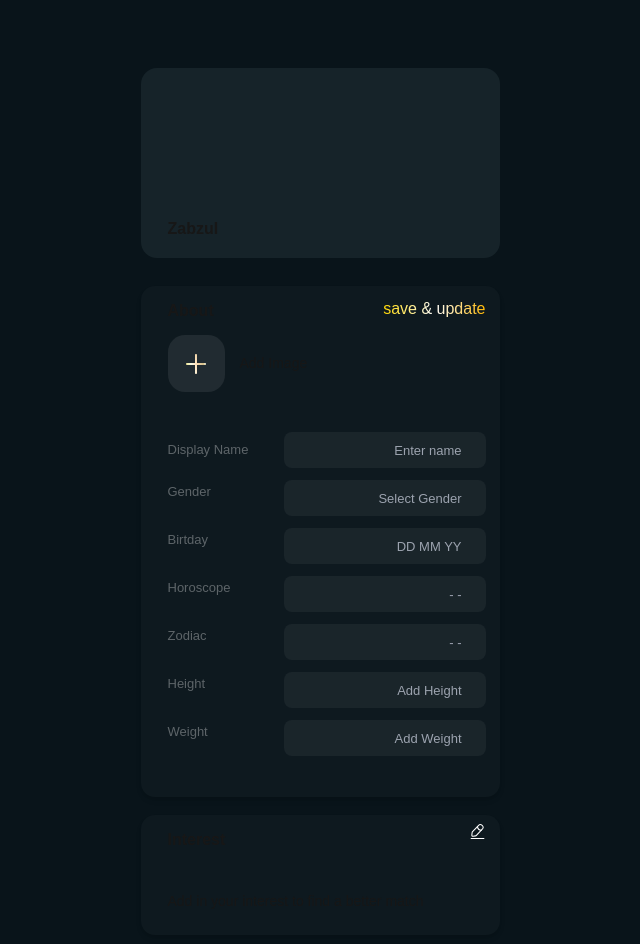
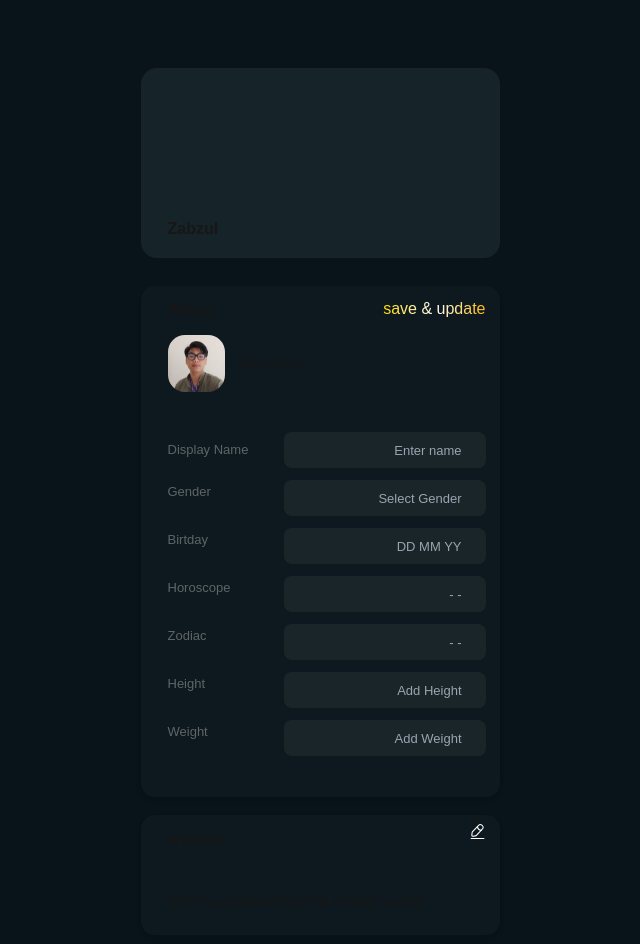
Before and after one commit to zabzuls/project-web-app, a Next.js app: page /about in a window 1280 px wide. Shown: the top 944 px of the page, without its empty margins (320-960 px from the left). Built offline with nearby package versions, Linux system fonts and the light colour scheme.

Commit message:
[epdate] add image profile

```diff
--- a/src/components/AboutPage/AboutPage.tsx
+++ b/src/components/AboutPage/AboutPage.tsx
@@ -1,12 +1,24 @@
-import React from "react";
+"use client"
+import React, { useEffect, useState } from "react";
 import ButtonBack from "../fragments/button/ButtonBack";
 import Link from "next/link";
 import ButtonEdit from "../fragments/button/ButtonEdit";
 import ButtonPlus from "../fragments/button/ButtonPlus";
+import Image from "next/image";
 export default function AboutPage() {
+  // const urlImage = "";
+  const urlImage = "/assets/zabzul-supratman.jpeg";
+  const [isImage, setImage] = useState<string | null>(null);
+  useEffect(() => {
+    if (urlImage) {
+      setImage(urlImage);
+    } else if (!urlImage) {
+      setImage(null);
+    }
+  }, []);
   return (
     <div className="h-max-screen w-screen  bg-[#09141A] lg:items-center">
-      <ButtonBack />
+      <ButtonBack path="/profile"/>
       <div className="flex flex-col items-center">
         <div className="flex flex-col justify-end bg-[#162329] w-[359px] h-[190px] mt-[68px] rounded-[16px] mb-[28px]">
           <h1 className="text-[16px] pl-[27px] mb-[17px] font-bold">Zabzul</h1>
@@ -21,8 +33,17 @@ export default function AboutPage() {
             </button>
           </div>
           <div className="flex items-center space-x-[15px] pb-[28px]">
-            <div className="flex justify-center items-center bg-[#FFFFFF14] w-[57px] h-[57px] rounded-[17px]">
-              <ButtonPlus/>
+            <div className="flex justify-center items-center bg-[#FFFFFF14] w-[57px] h-[57px] rounded-[17px] overflow-hidden object-cover">
+              {isImage ? (
+                <Image
+                  src={isImage}
+                  alt={"Image Profile"}
+                  width={100}
+                  height={100}
+                />
+              ) : (
+                <ButtonPlus />
+              )}
             </div>
             <h1 className="text-[14px]">Add Image</h1>
           </div>
--- a/src/components/LoginPage/LoginPage.tsx
+++ b/src/components/LoginPage/LoginPage.tsx
@@ -20,7 +20,7 @@ export default function LoginPage() {
   return (
     <>
       <div className=" h-screen w-screen  bg-custom-gradient lg:items-center -z-10">
-        <ButtonBack />
+        <ButtonBack path="/" />
         <h1 className="text-white font-bold text-[24px] mt-[158px] absolute ml-[41px] md:ml-[82px] lg:ml-[561px]">
           Login
         </h1>
--- a/src/components/fragments/button/ButtonBack.tsx
+++ b/src/components/fragments/button/ButtonBack.tsx
@@ -1,11 +1,14 @@
 "use client";
+import { redirect } from "next/navigation";
 import React from "react";
-import { useRouter } from "next/navigation";
 
-export default function ButtonBack() {
-  const router = useRouter();
+
+interface pathProps{
+  path:string;
+}
+export default function ButtonBack({path}:pathProps) {
   const handleButton = () => {
-    router.back();
+    redirect(path)
   }
   return (
     <button onClick={handleButton} className="lg:hidden flex items-center space-x-2 w-[51px] h[17px] mt-[22px] absolute ml-[18px]">
```
Also changed, not shown: public/assets/zabzul-supratman.jpeg (added).
